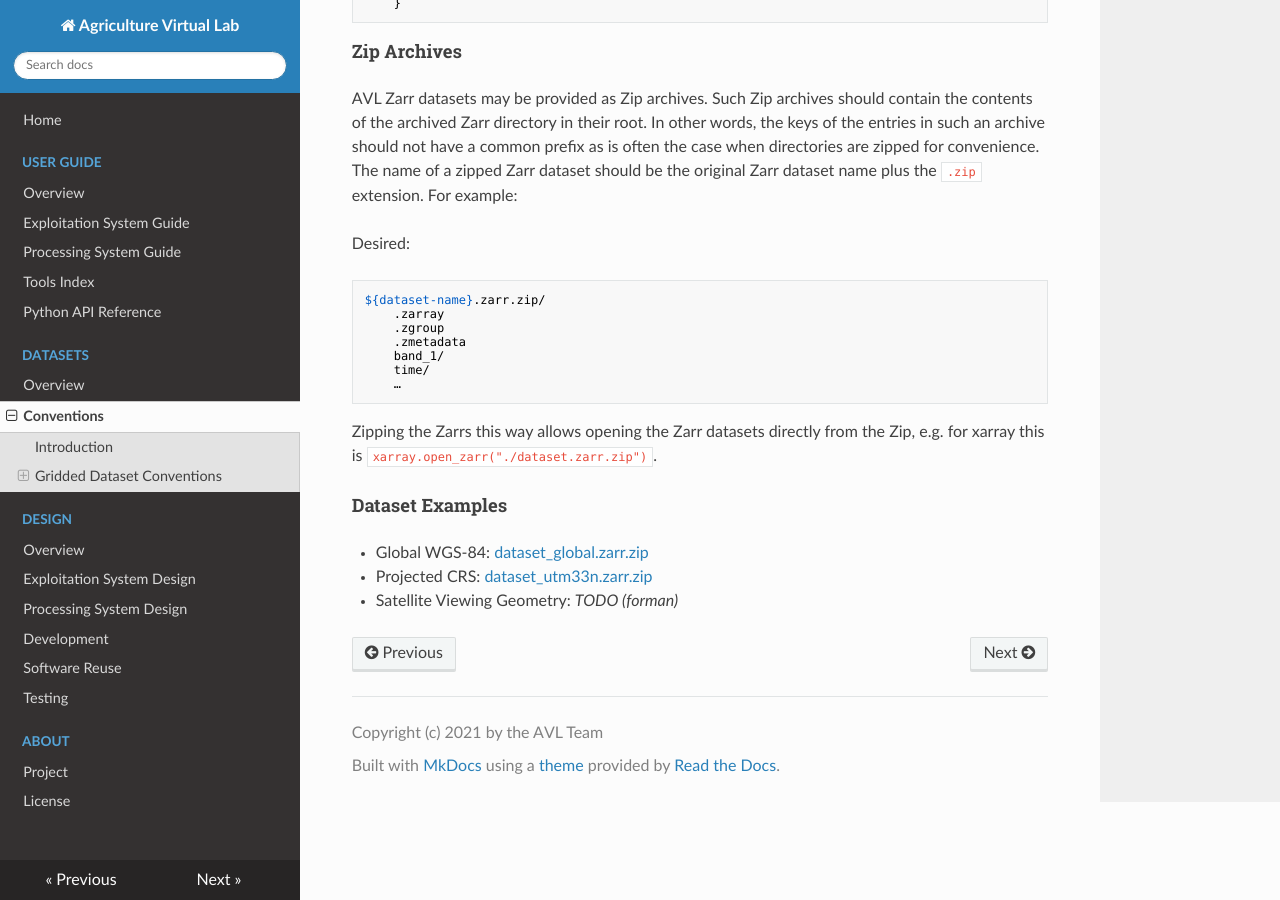
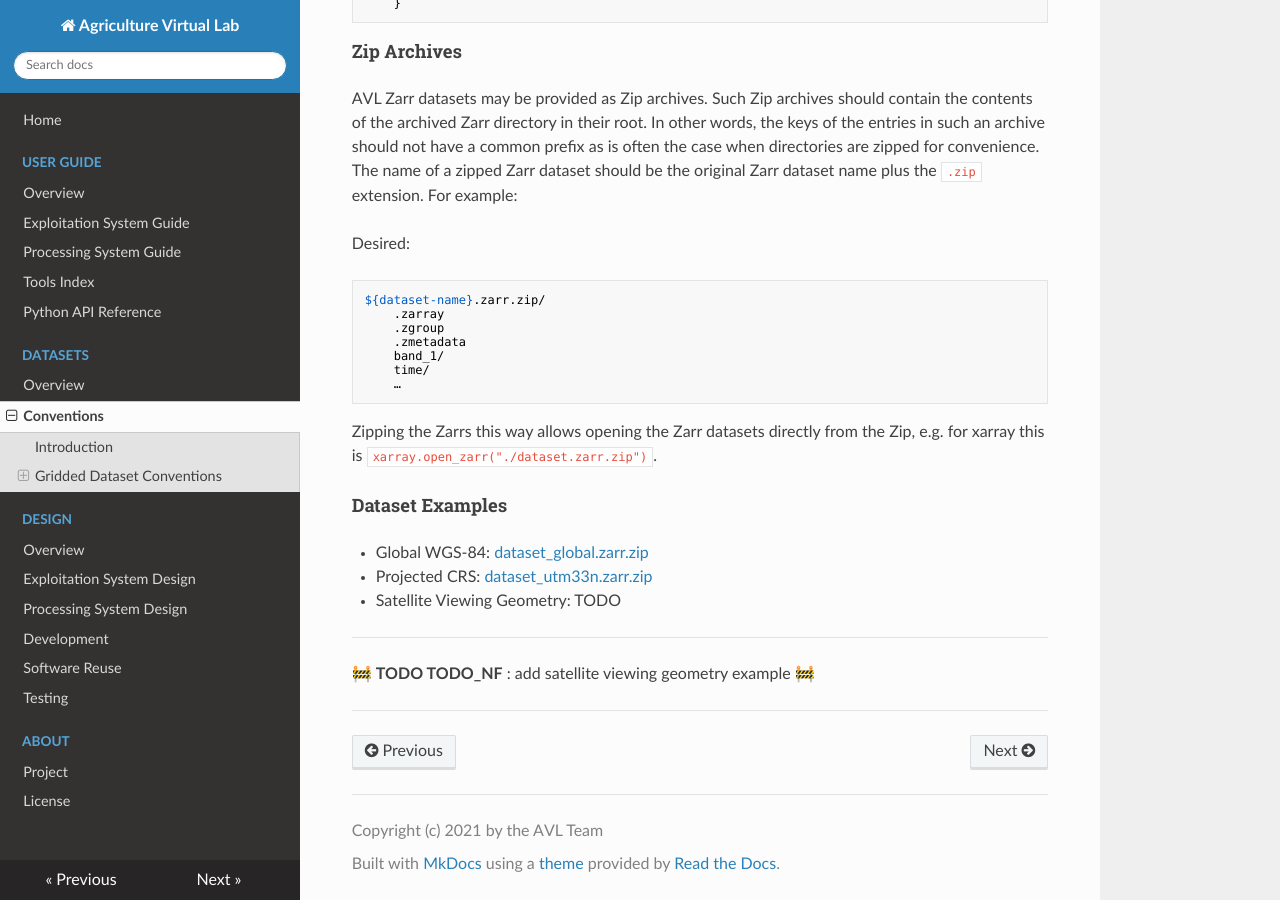
Before and after one commit to agriculture-vlab/agriculture-vlab, an MkDocs documentation site: the page built from docs/datasets/conventions.md, in a window 1280 px wide and 900 px high, scrolled down 3969 px. Built offline with MkDocs 1.6.1, drawn with Linux system fonts in a browser that asks for light colours; nearby versions of some CDN libraries.

Commit message:
Convert another to-do to the new standard format

```diff
--- a/docs/datasets/conventions.md
+++ b/docs/datasets/conventions.md
@@ -247,4 +247,10 @@ Zip, e.g. for xarray this is `xarray.open_zarr("./dataset.zarr.zip")`.
 
 * Global WGS-84: [dataset_global.zarr.zip](./data-samples/dataset_global.zarr.zip)
 * Projected CRS: [dataset_utm33n.zarr.zip](./data-samples/dataset_utm33n.zarr.zip)
-* Satellite Viewing Geometry: _TODO (forman)_
+* Satellite Viewing Geometry: TODO
+
+---
+
+🚧 **TODO TODO_NF** : add satellite viewing geometry example 🚧
+
+---
```
